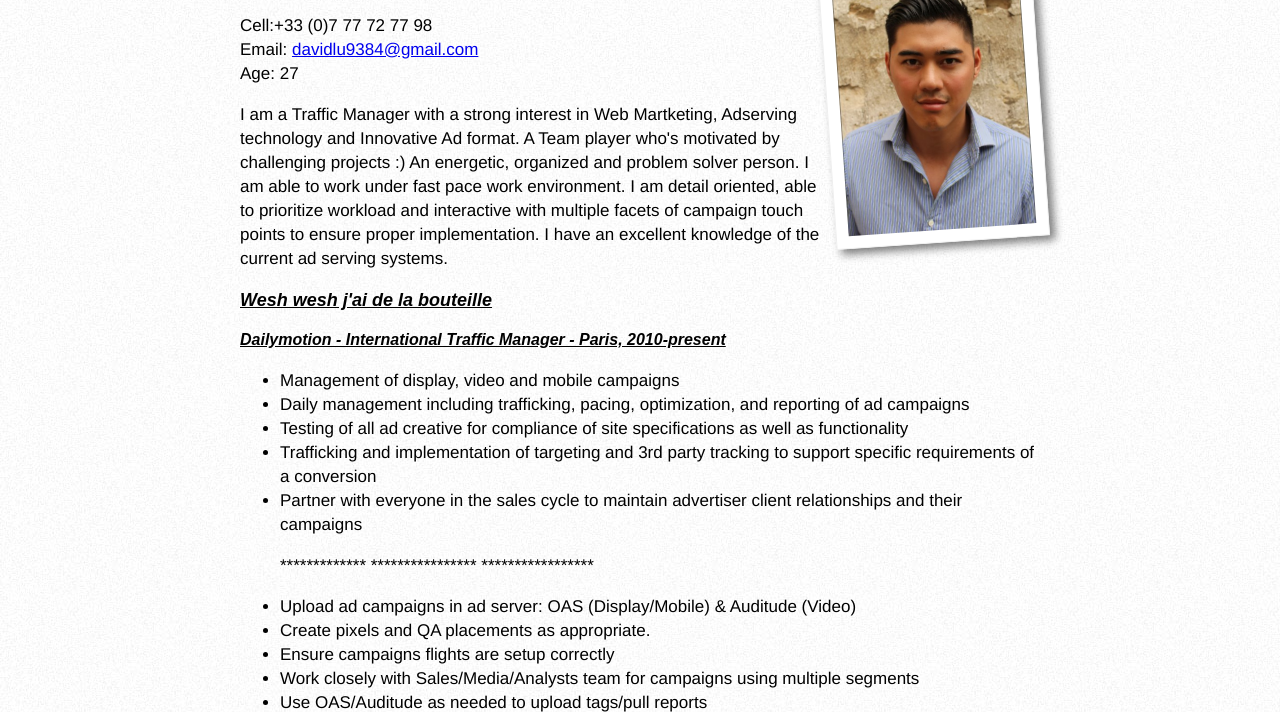
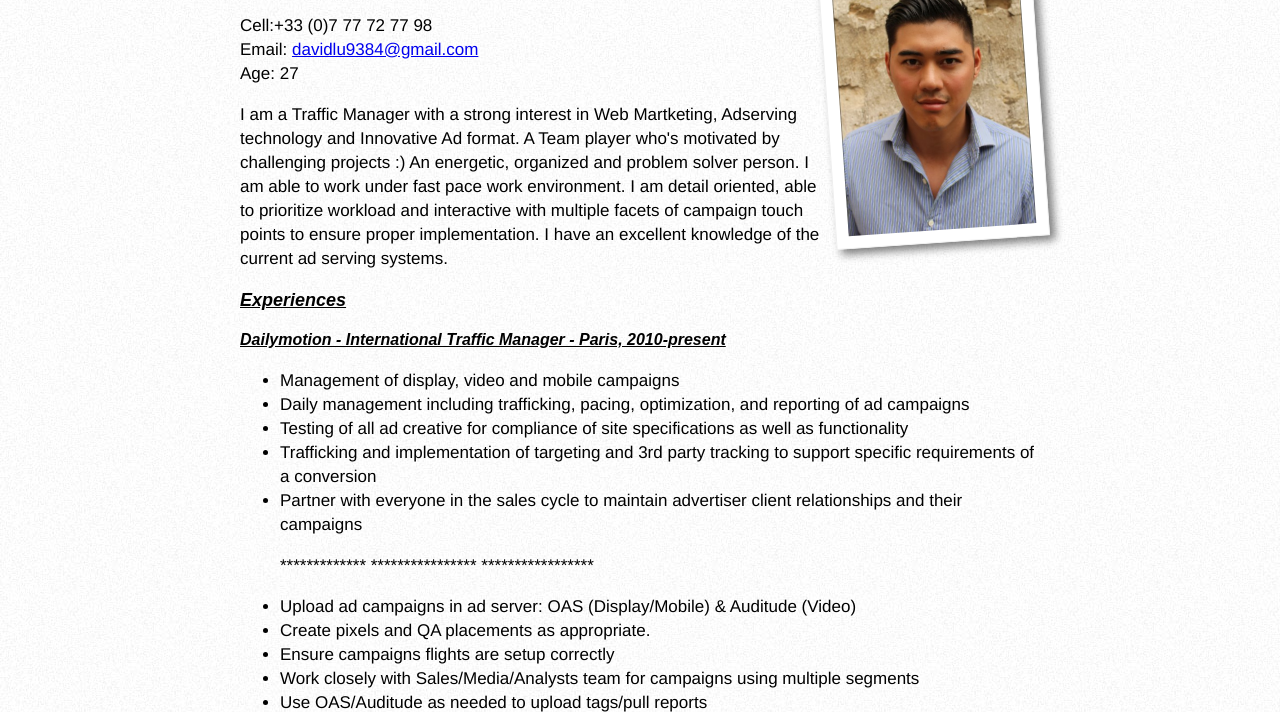
Before and after one commit to spoiledrat/spoiledrat.github.com, a plain HTML site: page index.html in a window 1280 px wide. Shown: the part 87-799 px from the top of the page. Drawn offline with Linux system fonts and the light colour scheme.

Commit message:
experience

```diff
--- a/index.html
+++ b/index.html
@@ -29,7 +29,7 @@
 		</div>
 
 		<div>
-			<h2>Wesh wesh j'ai de la bouteille</h2>
+			<h2>Experiences</h2>
 			<h3>Dailymotion - International Traffic Manager - Paris, 2010-present</h3>
 			<ul>
 				<li>Management of display, video and mobile campaigns</li>
```
